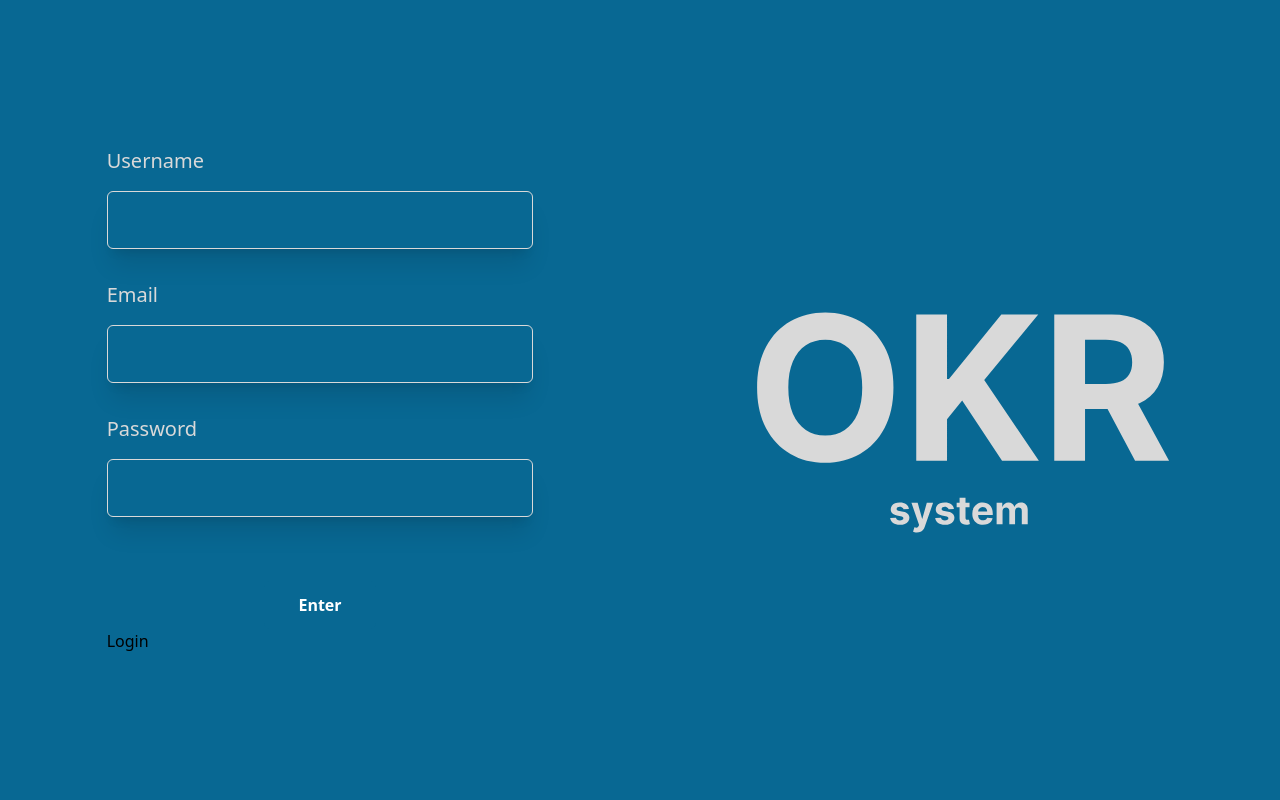
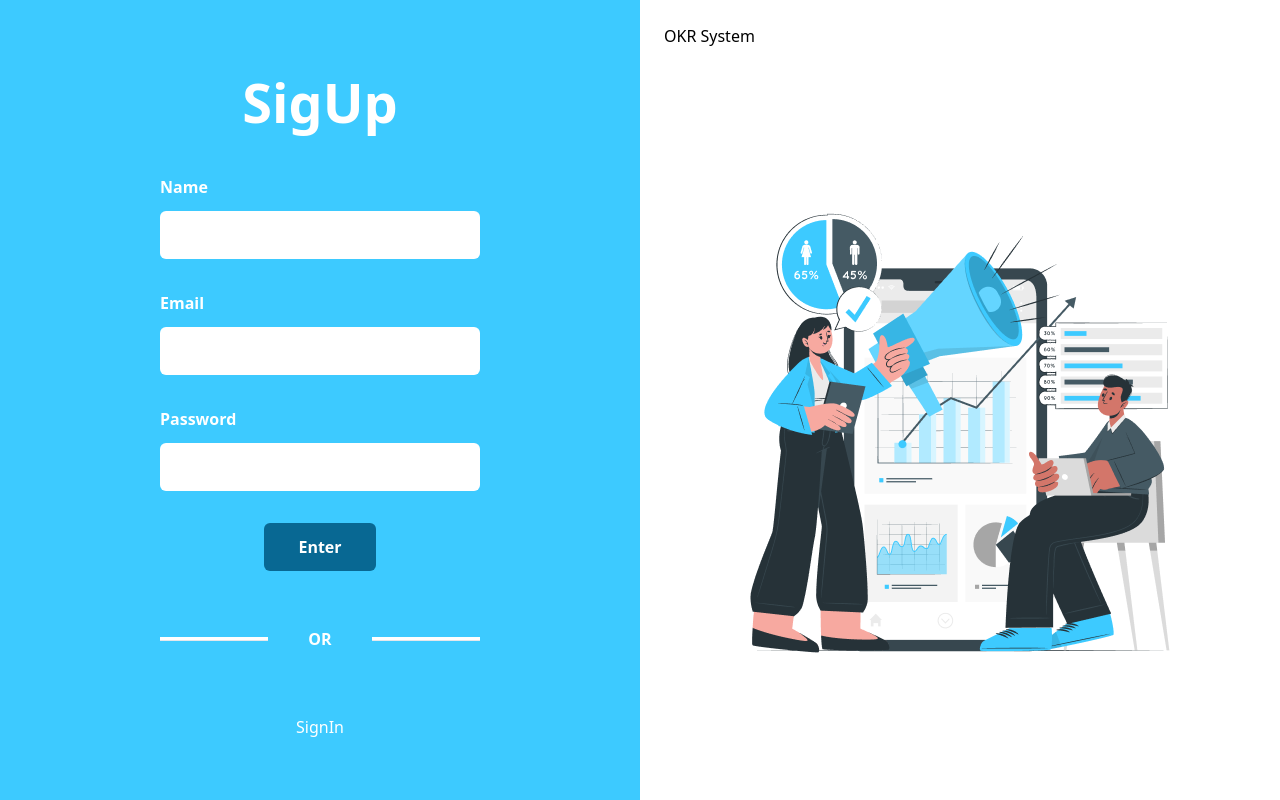
Before and after one commit to Thiafa/project_okr, a React (Vite) app in the folder frontend/: page /register in a window 1280 px wide. Built offline with nearby package versions, Linux system fonts and the light colour scheme.

Commit message:
Fix: sign up

```diff
--- a/frontend/src/pages/signUp/SignUp.jsx
+++ b/frontend/src/pages/signUp/SignUp.jsx
@@ -1,70 +1,80 @@
-import React from 'react';
+import React, { useContext } from 'react';
 import api from '../../services/api';
 import { useNavigate } from 'react-router-dom';
-import imagem from '../../assets/logo_okr.svg';
+import imgHome from '../../assets/consulting.png';
+import UserContext from '../../context/User/UserContext';
+import { Success, Error } from '../../components/Alert/Alert';
 
 const SignUp = () => {
-  const [username, setUsername] = React.useState();
+  const [name, setName] = React.useState();
   const [email, setEmail] = React.useState();
   const [password, setPassword] = React.useState();
 
-  const navigate = useNavigate();
-
-  const handlesignup = async (e) => {
+  const handleRegister = async (e) => {
     e.preventDefault();
-
+    try {
       const obj = {
-      name: username,
+        name,
         email,
         password,
       };
 
-    console.log(obj);
+      const { data } = await api.post('/register', obj);
+      localStorage.setItem('x-auth-token', data.token);
 
-    const data = await api.post('/register', obj);
-
-    if (data.status == 201) return navigate('/login');
+      setUser(data.name);
+      Success('Teste');
+      navigate('/home');
+    } catch (error) {
+      Error('Credenciais Incorretas!');
+      console.error('Erro', error);
+    }
   };
-
   return (
-    <div className="form">
-      <form method="post" className="flex flex-col w-1/3">
-        <label htmlFor="username" className="text-okr-gray label ">
-          Username
-        </label>
+    <div className="flex justify-around h-screen">
+      <div className="w-1/2 bg-okr-blue flex flex-col justify-center text-center">
+        <form action="" className="flex flex-col text-left w-1/2 m-auto">
+          <p className="title">SigUp</p>
+          <label className="mt-8 mb-3 t-label">Name</label>
           <input
             type="text"
-          name="name"
-          id="name"
-          onChange={({ target }) => setUsername(target.value)}
-          className="input focus:outline-none focus:border-sky-500"
+            className="t-input"
+            onChange={({ target }) => setName(target.value)}
           />
-        <label htmlFor="email" className="text-okr-gray label ">
-          Email
-        </label>
+          <label className="mt-8 mb-3 t-label">Email</label>
           <input
             type="email"
-          name="email"
-          id="email"
+            className="t-input"
             onChange={({ target }) => setEmail(target.value)}
-          className="input focus:outline-none focus:border-sky-500"
           />
-        <label htmlFor="password" className="text-okr-gray label ">
-          Password
-        </label>
+          <label className="mt-8 mb-3 t-label">Password</label>
           <input
             type="password"
-          name="password"
-          id="password"
+            className="t-input"
             onChange={({ target }) => setPassword(target.value)}
-          className="input focus:outline-none focus:border-sky-500"
           />
-        <button onClick={handlesignup} type="submit" className="button ">
+          <button className="mt-8 button" onClick={handleRegister}>
             Enter
           </button>
-        <a href="/login">Login</a>
+          <div className="flex items-center justify-between w-full my-14">
+            <div className="divider"></div>{' '}
+            <div className="mx-10 font-bold text-white">OR</div>
+            <div className="divider"></div>{' '}
+          </div>
+          <a
+            href="login"
+            className="text-md text-center font-medium pt-2 text-white hover:text-okr-blue-dark"
+          >
+            SignIn
+          </a>
         </form>
-      <img src={imagem} className="w-1/3" alt="" />
+      </div>
+      <div className="w-1/2 h-screen flex flex-col justify-center ">
+        <a href="" className="w-44 p-6">
+          OKR System
+        </a>
+        <img src={imgHome} alt="" className="m-auto " />
+      </div>
     </div>
   );
 };
```
Lines whose indentation alone changed are shown as unchanged.
